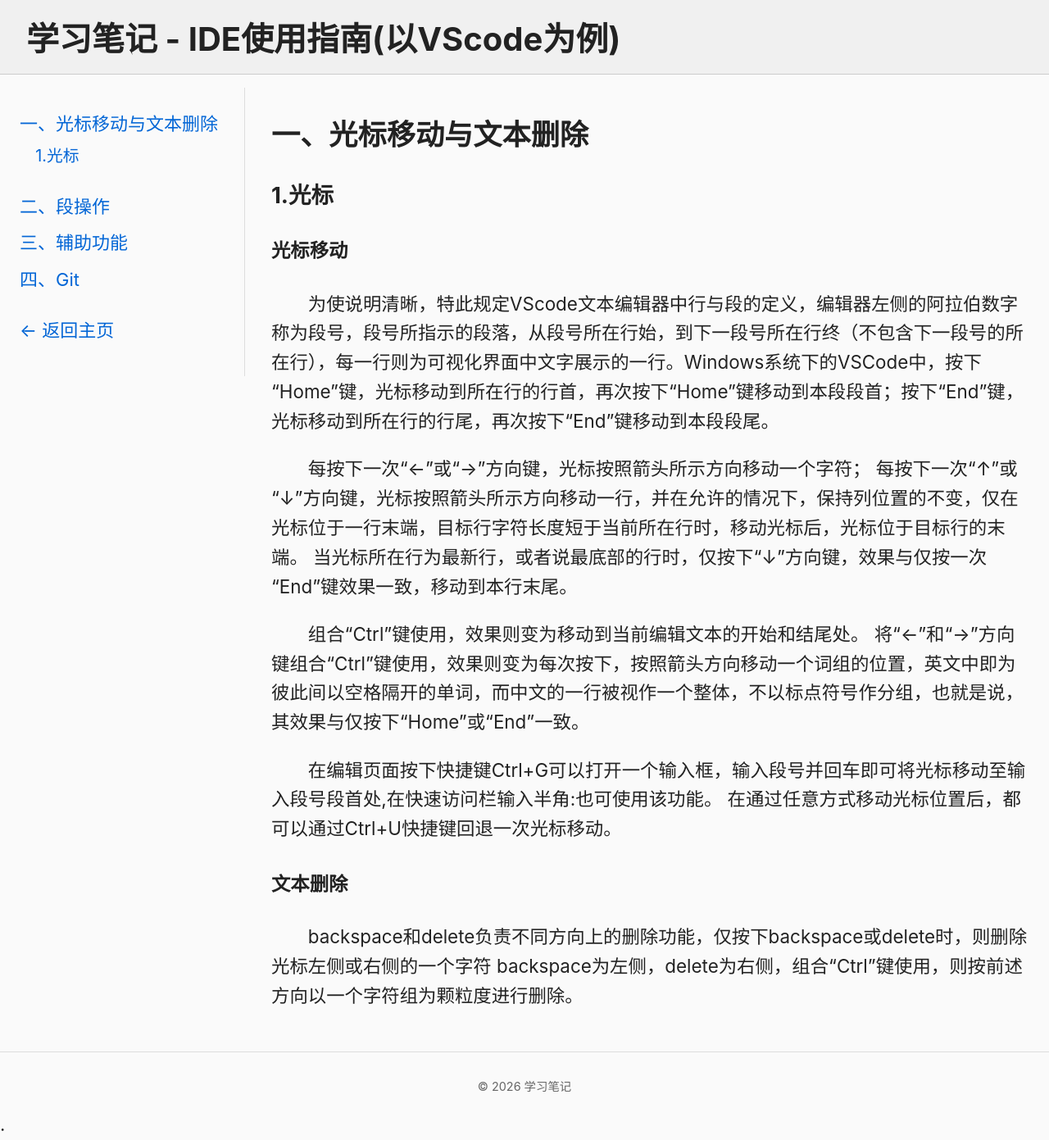
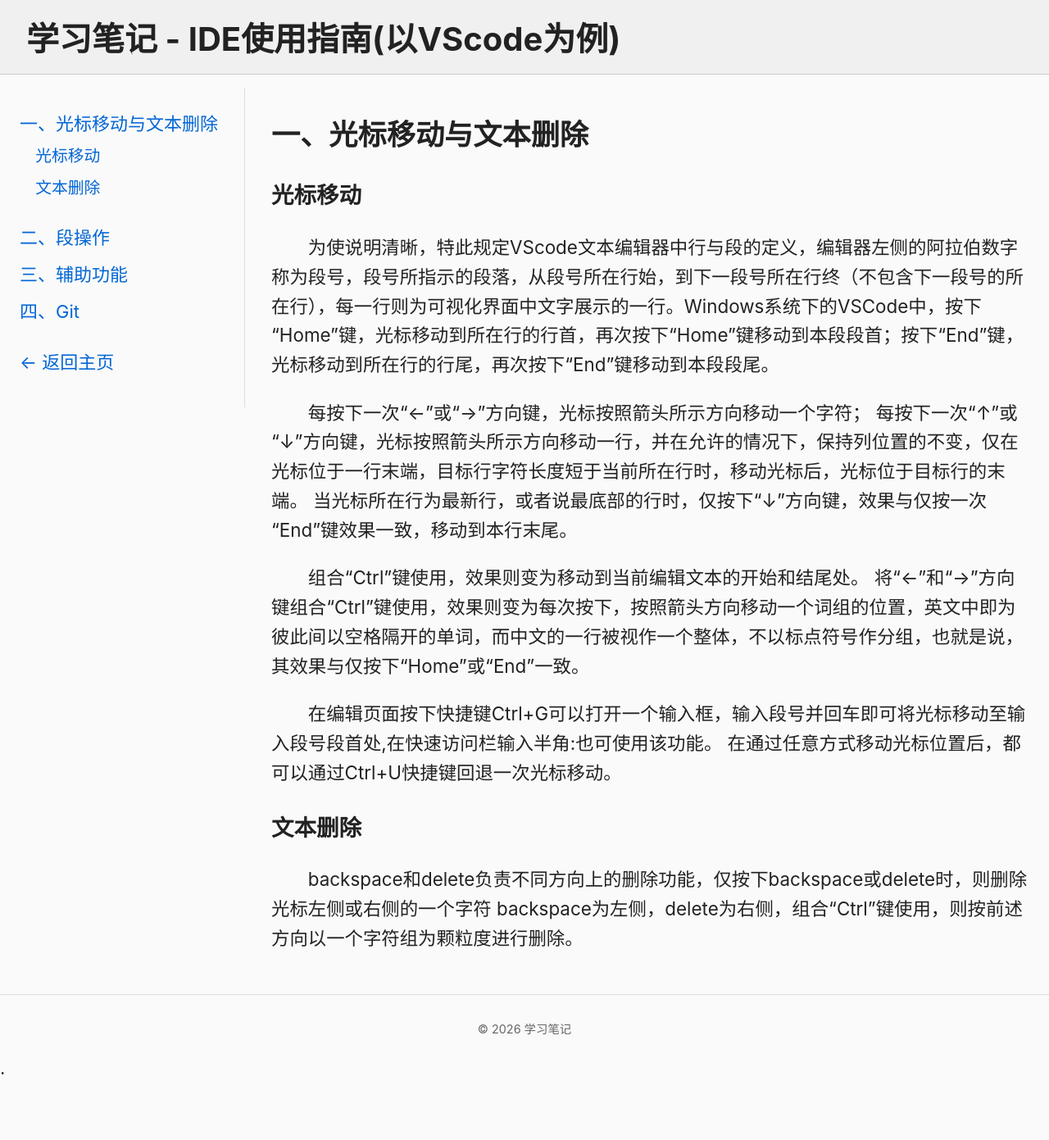
Before and after one commit to placeholder-208/Notes, a Jekyll site: the page built from _notes/UsingVScode.md, in a window 1280 px wide and 1391 px high. Shown: the whole window at 82% size. Built offline with Jekyll 4.4.1, drawn with Linux system fonts in a browser that asks for light colours; comment, search, counter and statistics services are not loaded.

```diff
--- a/_notes/UsingVScode.md
+++ b/_notes/UsingVScode.md
@@ -3,8 +3,7 @@
 ---
 # IDE使用指南(以VScode为例)
 ## 一、光标移动与文本删除
-### 1.光标
-#### 光标移动
+### 光标移动
 为使说明清晰，特此规定VScode文本编辑器中行与段的定义，编辑器左侧的阿拉伯数字称为段号，段号所指示的段落，从段号所在行始，到下一段号所在行终（不包含下一段号的所在行），每一行则为可视化界面中文字展示的一行。Windows系统下的VSCode中，按下“Home”键，光标移动到所在行的行首，再次按下“Home”键移动到本段段首；按下“End”键，光标移动到所在行的行尾，再次按下“End”键移动到本段段尾。
 
 每按下一次“←”或“→”方向键，光标按照箭头所示方向移动一个字符；
@@ -16,7 +15,7 @@
 
 在编辑页面按下快捷键Ctrl+G可以打开一个输入框，输入段号并回车即可将光标移动至输入段号段首处,在快速访问栏输入半角:也可使用该功能。
 在通过任意方式移动光标位置后，都可以通过Ctrl+U快捷键回退一次光标移动。
-#### 文本删除
+### 文本删除
 backspace和delete负责不同方向上的删除功能，仅按下backspace或delete时，则删除光标左侧或右侧的一个字符
 backspace为左侧，delete为右侧，组合“Ctrl”键使用，则按前述方向以一个字符组为颗粒度进行删除。
 ## 二、段操作
```
